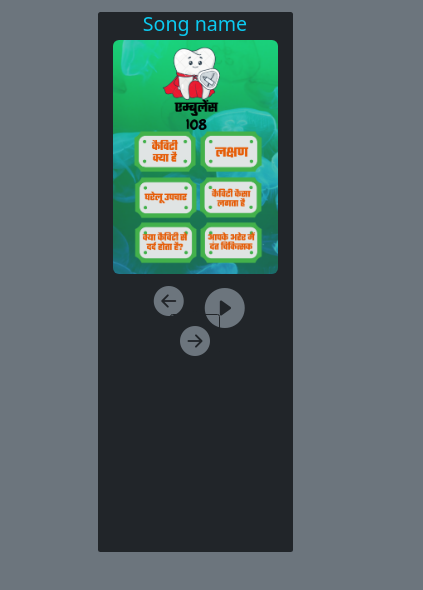
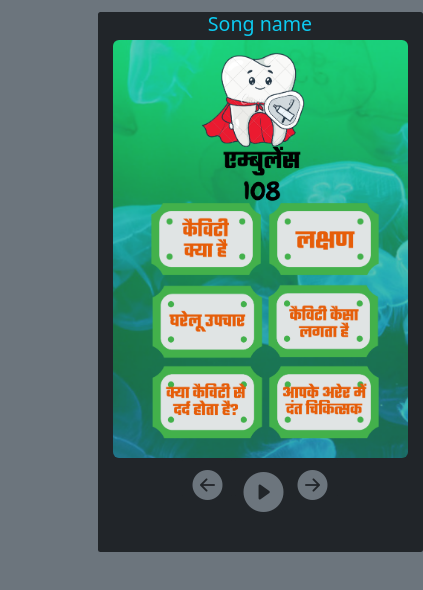
Before and after one commit to Ravi832010/Music-player, a plain HTML site: page index.html in a window 390 px wide. Shown: the whole page, 423 px wide, since content can reach past the window. Drawn offline with nearby package versions, Linux system fonts and the light colour scheme.

Commit message:
Update index.html

```diff
--- a/index.html
+++ b/index.html
@@ -19,7 +19,7 @@
 </head>
 <body class="bg-secondary">
 
-    <div class="bg-dark rounded  col-lg-6 col-md-6 col-sm-6 col-xs-6 "   id="div_container">
+    <div class="bg-dark rounded  col-lg-6 col-md-6 col-sm-6 col-xs-10 "   id="div_container">
         <center>
 
         <h1 class="text-info"  id="song_name">Song name</h1>
```
